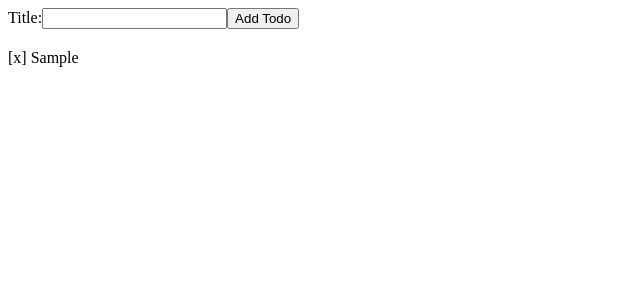
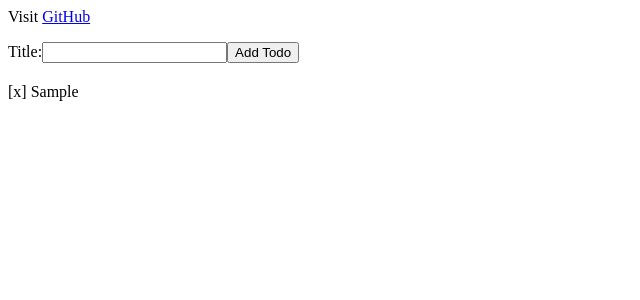
Before and after one commit to AntipovAndrey/PWA, a React (Create React App) app in the folder pwa/: page / in a window 1280 px wide. Both pictures are taken after typing "Sample" into the empty fields and a click on the button "Add Todo". Shown: the top 300 px of the page, without its empty margins (0-640 px from the left). Built offline with nearby package versions, Linux system fonts and the light colour scheme.

Commit message:
[pwa] add external link

```diff
--- a/pwa/public/index.html
+++ b/pwa/public/index.html
@@ -23,7 +23,7 @@
       work correctly both with client-side routing and a non-root public URL.
       Learn how to configure a non-root public URL by running `npm run build`.
     -->
-    <title>React App</title>
+    <title>ToDo App</title>
 </head>
 <body>
 <noscript>You need to enable JavaScript to run this app.</noscript>
--- a/pwa/src/components/AddTodo.js
+++ b/pwa/src/components/AddTodo.js
@@ -16,7 +16,7 @@ const AddTodo = ({addTodo}) => {
       }}>
       <label htmlFor="title">
         Title:
-        <input id="title" ref={node => (input = node)}/>
+        <input autoComplete="off" id="title" ref={node => (input = node)}/>
       </label>
 
       <button type="submit">Add Todo</button>
--- a/pwa/src/components/App.js
+++ b/pwa/src/components/App.js
@@ -2,9 +2,11 @@ import React from 'react';
 
 import TodoList from './TodoList';
 import AddTodo from './AddTodo';
+import GitHubLink from './GitHubLink';
 
 const App = () => (
   <>
+    <GitHubLink/>
     <AddTodo/>
     <TodoList/>
   </>
--- /dev/null
+++ b/pwa/src/components/GitHubLink.js
@@ -0,0 +1,12 @@
+import React from 'react';
+
+const GitHubLink = () => {
+  return (
+    <>
+      Visit <a href="https://github.com/AntipovAndrey">GitHub</a>
+      <p/>
+    </>
+  );
+};
+
+export default GitHubLink;
--- a/pwa/src/components/TodoListItem.js
+++ b/pwa/src/components/TodoListItem.js
@@ -8,10 +8,7 @@ const TodoListItem = ({todo, onToggled, onRemoved}) => (
       textDecorationLine: todo.completed ? 'line-through' : ''
     }}
     onClick={onToggled}>
-    <span onClick={e => {
-      e.preventDefault();
-      onRemoved();
-    }}> [x] </span>
+    <span> [</span><span onClick={onRemoved}>x</span><span>] </span>
     {todo.title}
   </div>
 );
```
